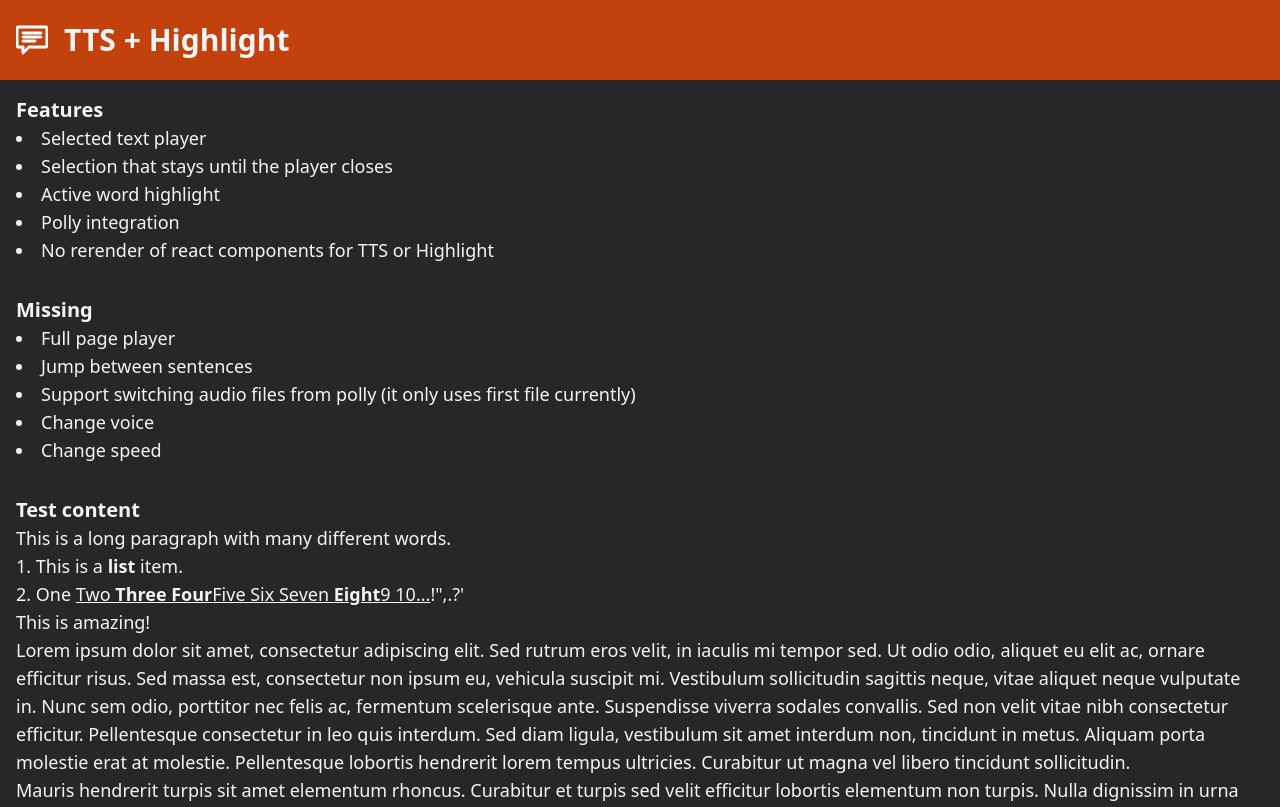
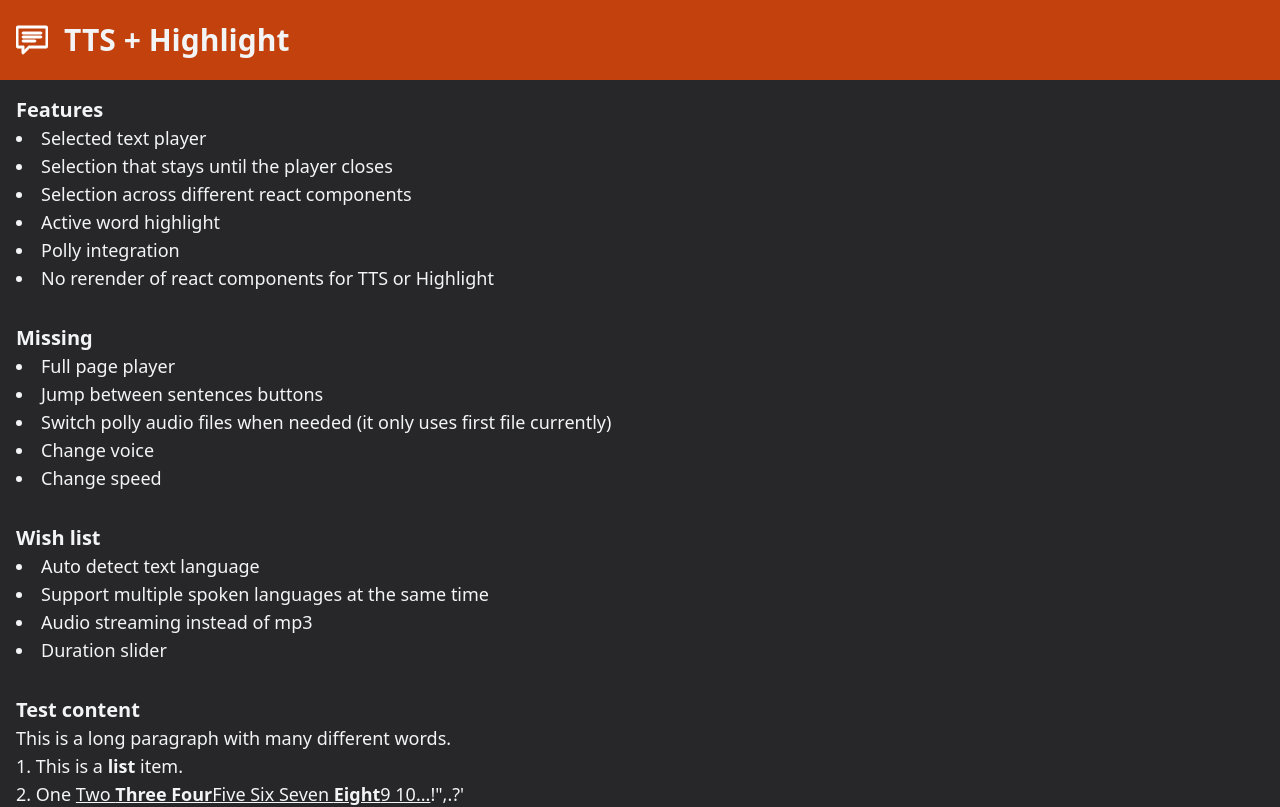
Before and after one commit to drexxdk/tts-highlight, a Next.js app: page / in a window 1280 px wide. Shown: the top 807 px of the page. Built offline with nearby package versions, Linux system fonts and the light colour scheme.

Commit message:
description improvements

```diff
--- a/app/page.tsx
+++ b/app/page.tsx
@@ -5,25 +5,35 @@ const Page = () => {
     <article className="grid gap-8">
       <section>
         <h2 className="font-bold text-xl">Features</h2>
-        <ol className="list-inside list-disc">
+        <ul className="list-inside list-disc">
           <li>Selected text player</li>
           <li>Selection that stays until the player closes</li>
+          <li>Selection across different react components</li>
           <li>Active word highlight</li>
           <li>Polly integration</li>
           <li>No rerender of react components for TTS or Highlight</li>
-        </ol>
+        </ul>
       </section>
       <section>
         <h2 className="font-bold text-xl">Missing</h2>
         <ul className="list-inside list-disc">
           <li>Full page player</li>
-          <li>Jump between sentences</li>
+          <li>Jump between sentences buttons</li>
           <li>
-            Support switching audio files from polly (it only uses first file
+            Switch polly audio files when needed (it only uses first file
             currently)
           </li>
           <li>Change voice</li>
           <li>Change speed</li>
+        </ul>
+      </section>
+      <section>
+        <h2 className="font-bold text-xl">Wish list</h2>
+        <ul className="list-inside list-disc">
+          <li>Auto detect text language</li>
+          <li>Support multiple spoken languages at the same time</li>
+          <li>Audio streaming instead of mp3</li>
+          <li>Duration slider</li>
         </ul>
       </section>
       <section>
```
